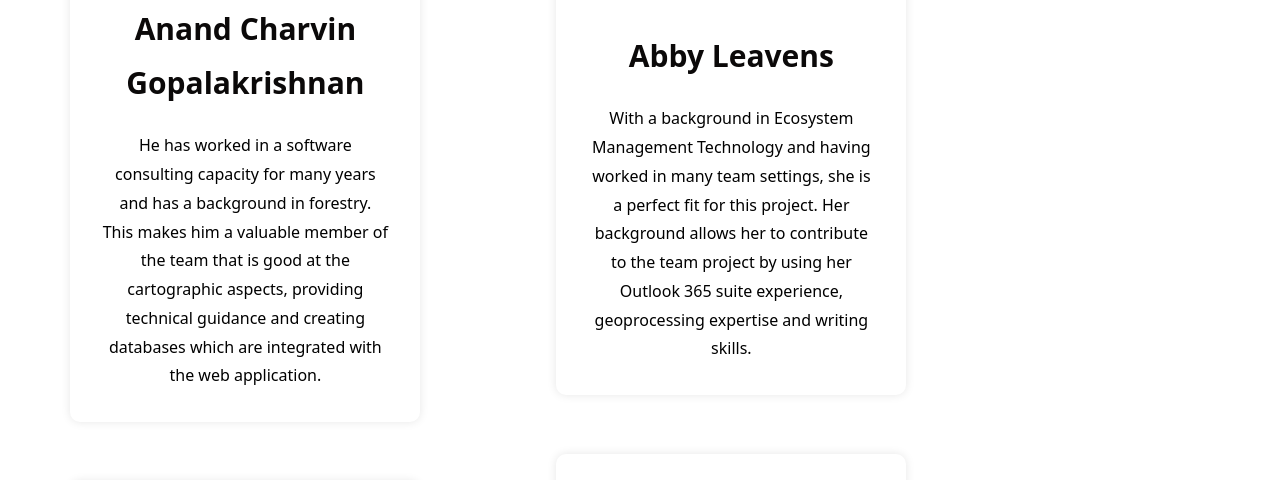
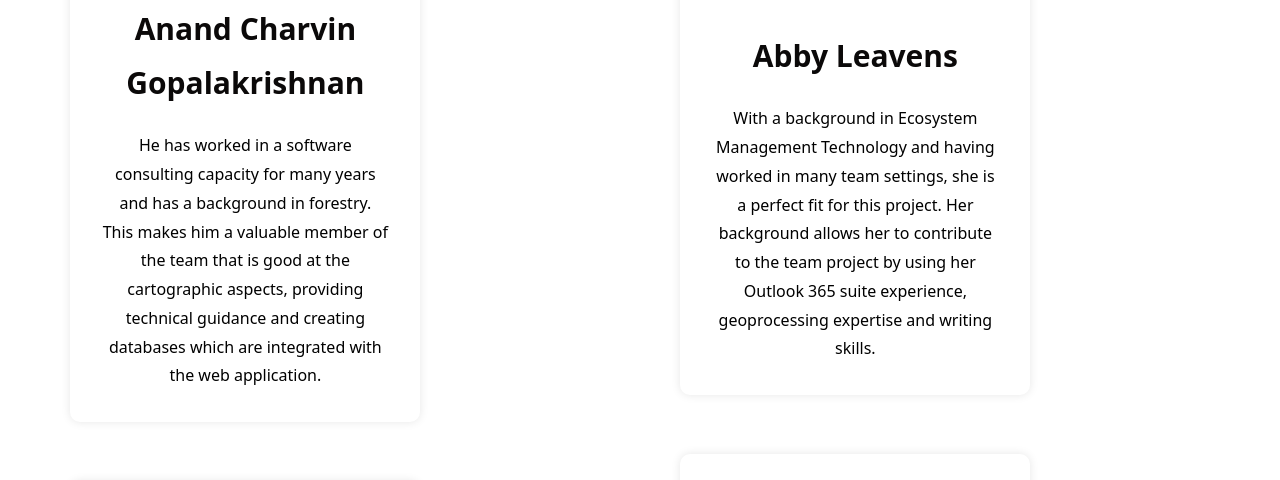
Before and after one commit to A-Charvin/PTBO, a plain HTML site: page aboutus.html in a window 1280 px wide. Shown: the part 536-1016 px from the top of the page. Drawn offline with nearby package versions, Linux system fonts and the light colour scheme.

Commit message:
Update stylesheet.css

```diff
--- a/stylesheet.css
+++ b/stylesheet.css
@@ -68,7 +68,7 @@ body, html {
 
   .about-us {
     width: 80%;
-    max-width: 900px;
+    max-width: inherit;
     margin-left: 3%;
     margin-right: 5%;
   }
```
